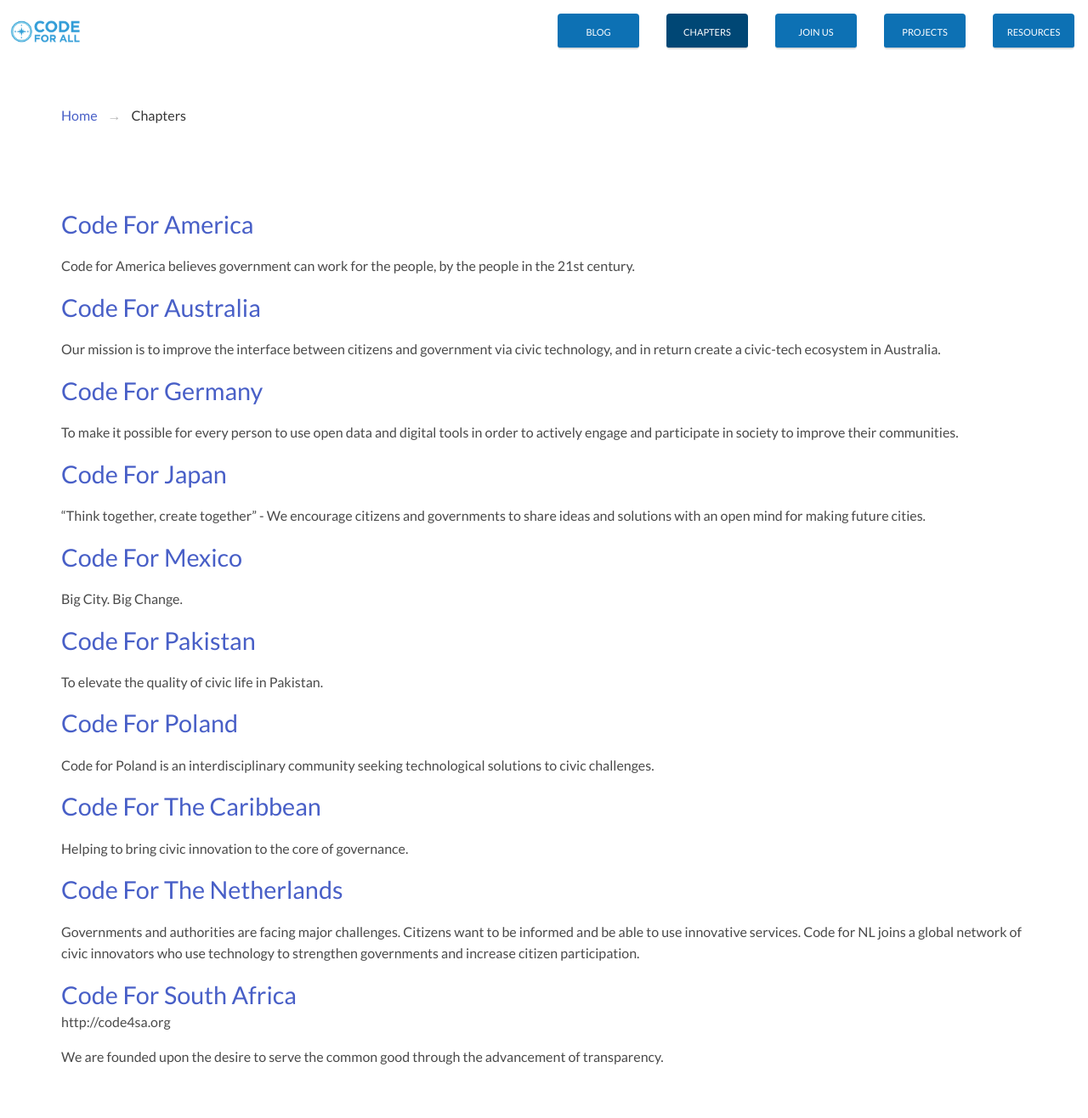
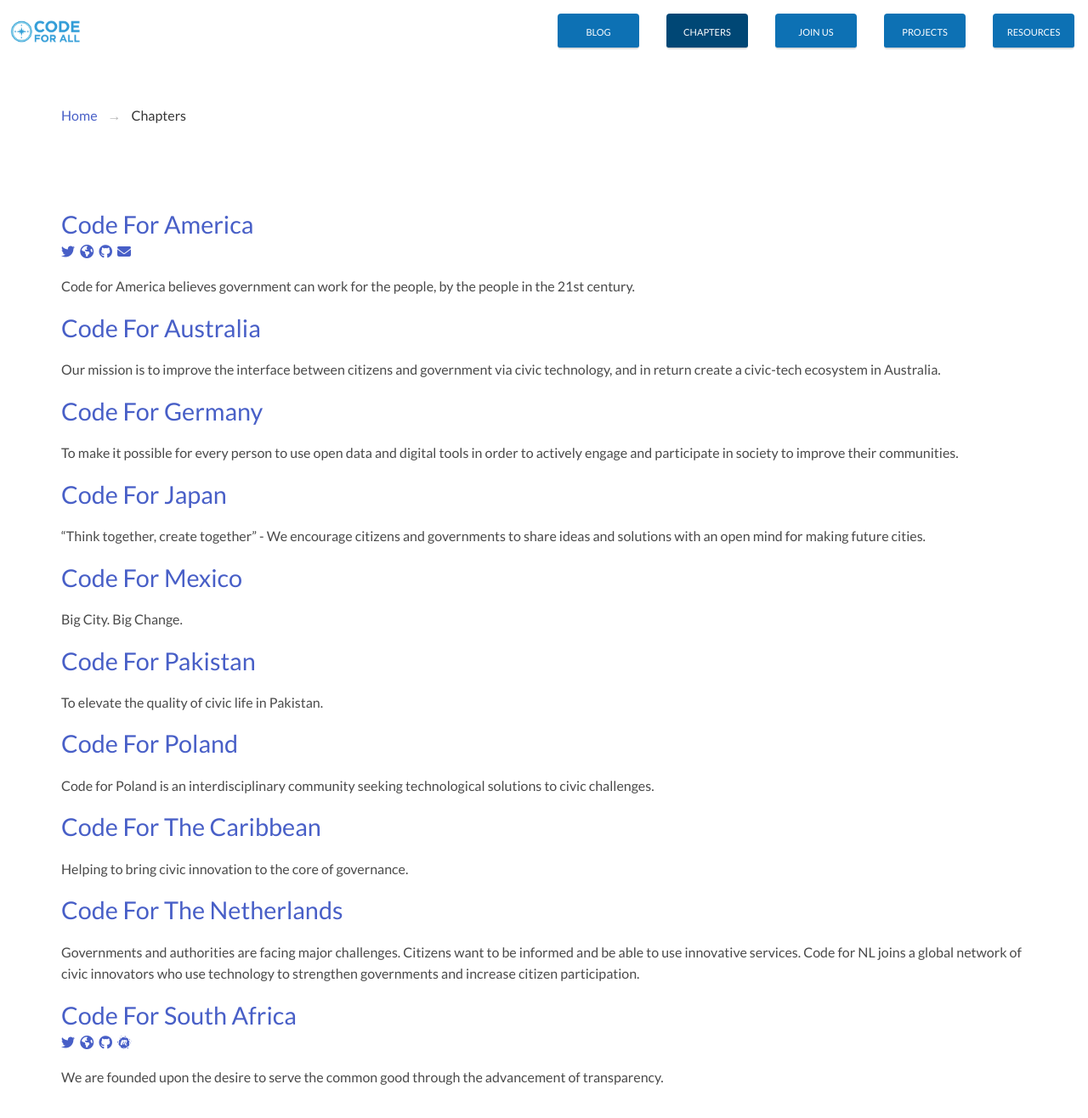
Before and after one commit to Code-for-All/codeforall.org-concept-2017, a Jekyll site: the page built from chapters.md, in a window 1280 px wide and 1369 px high. Shown: the top 1316 px of the window at 85% size. Built offline with Jekyll 4.4.1, drawn with Linux system fonts in a browser that asks for light colours; nearby versions of some CDN libraries; library files that are not in the unit come from our copies.

Commit message:
Added fontawesome and more chapter details

```diff
--- a/_includes/head.html
+++ b/_includes/head.html
@@ -7,4 +7,5 @@
     <link href="https://fonts.googleapis.com/css?family=Lato" rel="stylesheet">
     <link rel="stylesheet" href="{{ "/css/bulma.css" | relative_url }}">
     <link rel="stylesheet" href="{{ "/css/style.css" | relative_url }}">
+    <script src="https://use.fontawesome.com/898bc91e6e.js"></script>
   </head>
--- a/_layouts/chapters.html
+++ b/_layouts/chapters.html
@@ -16,7 +16,21 @@
     {% for item in site.chapters %}
       {% assign chapter = site.data.chapters[item.chapter] %}
       <h2><a href="{{ item.url | relative_url }}">{{ item.title }}</a></h2>
-      {{ chapter.website }}
+      {% if chapter.twitter %}
+        <a href="https://twiter.com/{{ chapter.twitter }}" title="@{{ chapter.twitter }}"><i class="fa fa-twitter"></i></a>&nbsp;
+      {% endif %}
+      {% if chapter.website %}
+        <a href="{{ chapter.website }}" title="{{ chapter.website }}"><i class="fa fa-globe"></i></a>&nbsp;
+      {% endif %}
+      {% if chapter.github %}
+        <a href="https://github.com/{{ chapter.github }}" title="{{ chapter.github }}"><i class="fa fa-github"></i></a>&nbsp;
+      {% endif %}
+      {% if chapter.email %}
+        <a href="mailto://{{ chapter.email }}" title="{{ chapter.email }}"><i class="fa fa-envelope"></i></a>&nbsp;
+      {% endif %}
+      {% if chapter.meetup %}
+        <a href="https://meetup.com/{{ chapter.meetup }}" title="{{ chapter.meetup }}"><i class="fa fa-meetup"></i></a>&nbsp;
+      {% endif %}
       <p>{{ item.excerpt }}</p>
     {% endfor %}
   {% include footer.html %}
```
Also changed, not shown: _chapters/Code-for-America/index.md (+2 -1 lines), _data/chapters.json (+12 -0 lines), _layouts/chapter.html (+6 -1 lines).
